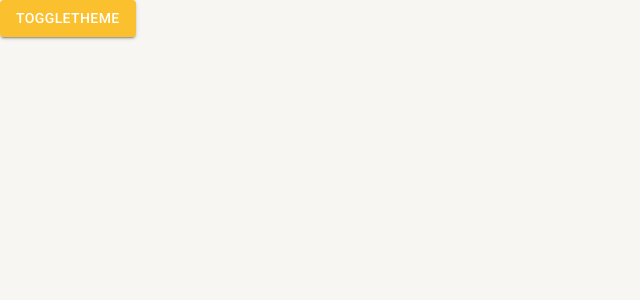
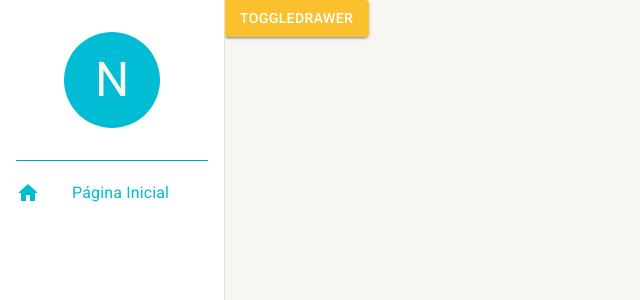
Before and after one commit to vnshas/NewCrud, a React (Vite) app: page /pagina-inicial in a window 1280 px wide. Shown: the top 300 px of the page, without its empty margins (0-640 px from the left). Built offline with nearby package versions, Linux system fonts and the light colour scheme.

Commit message:
feat: added responsiveness in side menu

```diff
--- a/src/App.tsx
+++ b/src/App.tsx
@@ -1,6 +1,8 @@
 import { BrowserRouter } from "react-router-dom"
 import { AppRoutes } from "./routes"
 import { AppThemeProvider } from "./shared/contexts/ThemeContext"
+import { MenuLateral } from "./shared/components";
+import { DrawerProvider } from "./shared/contexts";
 
 
 
@@ -10,9 +12,13 @@
 
   return (
     <AppThemeProvider>
-      <BrowserRouter>
-        <AppRoutes />
-      </BrowserRouter>
+      <DrawerProvider>
+        <BrowserRouter>
+          <MenuLateral>
+            <AppRoutes />
+          </MenuLateral>
+        </BrowserRouter>
+      </DrawerProvider>
     </AppThemeProvider>
   );
 }
--- a/src/routes/index.tsx
+++ b/src/routes/index.tsx
@@ -1,14 +1,15 @@
 import { Button } from "@mui/material"
 import { Navigate, Route, Routes } from "react-router-dom"
-import { useAppThemeContext } from "../shared/contexts/ThemeContext"
+
+import { useDrawerContext } from "../shared/contexts"
 
 
 export const AppRoutes = () =>{
-    const {toggleTheme} = useAppThemeContext()
+    const {toggleDrawerOpen} = useDrawerContext()
 
     return(
         <Routes>
-            <Route path="/pagina-inicial" element={<Button variant='contained' color='primary' onClick={() => toggleTheme()} >toggleTheme</Button>} />
+            <Route path="/pagina-inicial" element={<Button variant='contained' color='primary' onClick={() => toggleDrawerOpen()} >toggleDrawer</Button>} />
 
             <Route path="*" element={<Navigate to="/pagina-inicial" />}/>
         </Routes>
--- a/src/shared/components/index.ts
+++ b/src/shared/components/index.ts
@@ -1 +1 @@
-export {}
+export * from "./menu-lateral/MenuLateral"
--- /dev/null
+++ b/src/shared/components/menu-lateral/MenuLateral.tsx
@@ -0,0 +1,47 @@
+import { Avatar, Box, Divider, Drawer, Icon, List, ListItemButton, ListItemIcon, ListItemText, useMediaQuery, useTheme } from "@mui/material"
+
+
+import React, { ReactNode} from "react"
+import { useDrawerContext } from "../../contexts"
+
+
+interface IMenuLateralProps{
+    children: ReactNode
+}
+
+export const MenuLateral: React.FC<IMenuLateralProps>= ({children}) =>{
+    const theme = useTheme()
+    const smDown = useMediaQuery(theme.breakpoints.down('sm'))
+
+    const {isDrawerOpen,toggleDrawerOpen} = useDrawerContext()
+
+    return(
+        <>
+        <Drawer open={isDrawerOpen}  variant={smDown ? 'temporary' : 'permanent'} onClose={toggleDrawerOpen}>
+            <Box width={theme.spacing(28)} height='100%' display='flex' flexDirection='column'>
+
+            <Box width='100%' height={theme.spacing(20)} display='flex' alignItems='center' justifyContent='center'>
+                <Avatar sx={{fontSize:theme.spacing(6),height:theme.spacing(12) ,width:theme.spacing(12) ,bgcolor: theme.palette.secondary.main }}>N</Avatar>
+            </Box>
+
+            <Divider variant='middle' sx={{bgcolor: theme.palette.secondary.main}}/>
+
+            <Box flex={1} sx={{color:theme.palette.secondary.main}}>
+                <List component="nav">
+                    <ListItemButton>
+                        <ListItemIcon sx={{color:theme.palette.secondary.main}}>
+                            <Icon>home</Icon>
+                        </ListItemIcon>
+                        <ListItemText  primary='Página Inicial'/>
+                    </ListItemButton>
+                </List>
+            </Box>
+
+
+            </Box>
+        </Drawer>
+
+        <Box height='100vh' marginLeft={smDown ? 0 : theme.spacing(28)}>{children}</Box>
+        </>
+    )
+}
--- /dev/null
+++ b/src/shared/contexts/DrawerContext.tsx
@@ -0,0 +1,34 @@
+import { createContext, ReactNode, useCallback, useContext, useState } from "react";
+
+
+interface IDrawerContextData{
+    isDrawerOpen: boolean
+    toggleDrawerOpen : () => void
+}
+
+interface IDrawerProviderProps{
+    children: ReactNode
+}
+
+const DrawerContext = createContext({} as IDrawerContextData)
+
+export const useDrawerContext = () =>{
+    return useContext(DrawerContext)
+}
+
+export const DrawerProvider : React.FC<IDrawerProviderProps> = ({children}) =>{
+    const [isDrawerOpen,setIsDrawerOpen] = useState(false)
+
+    const toggleDrawerOpen = useCallback(() =>{
+        setIsDrawerOpen(oldDrawerOpen => !oldDrawerOpen )
+    },[])
+
+
+
+    return(
+        <DrawerContext.Provider value={{isDrawerOpen, toggleDrawerOpen}}>
+            {children}
+
+        </DrawerContext.Provider>
+    )
+}
--- a/src/shared/contexts/ThemeContext.tsx
+++ b/src/shared/contexts/ThemeContext.tsx
@@ -33,7 +33,7 @@
 
     return(
         <ThemeContext.Provider value={{themeName, toggleTheme}}>
-            <ThemeProvider theme={DarkTheme}>
+            <ThemeProvider theme={theme}>
             <Box width='100vw' height='100vh' bgcolor={theme.palette.background.default}>{children}</Box>
             </ThemeProvider>
 
--- a/src/shared/contexts/index.ts
+++ b/src/shared/contexts/index.ts
@@ -1 +1,2 @@
-export {}
+export * from "./DrawerContext"
+export * from "./ThemeContext"
```
